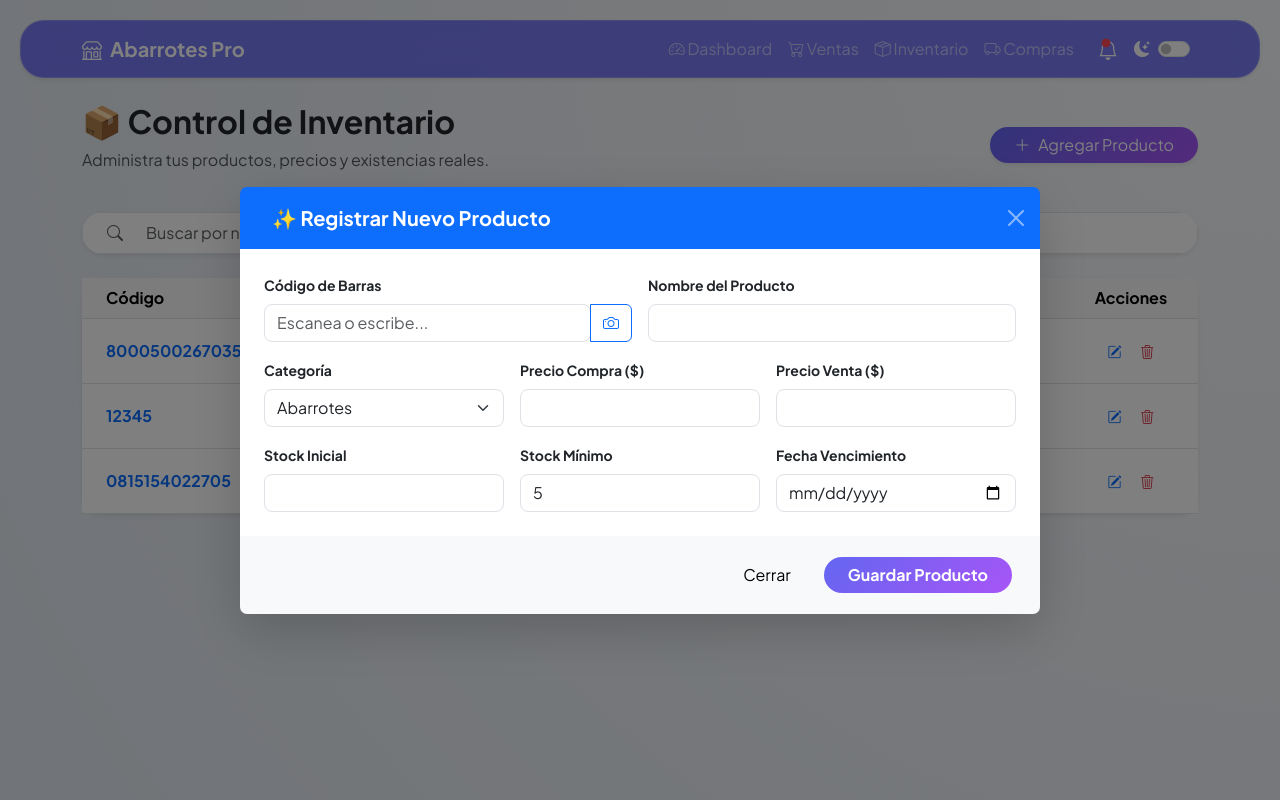
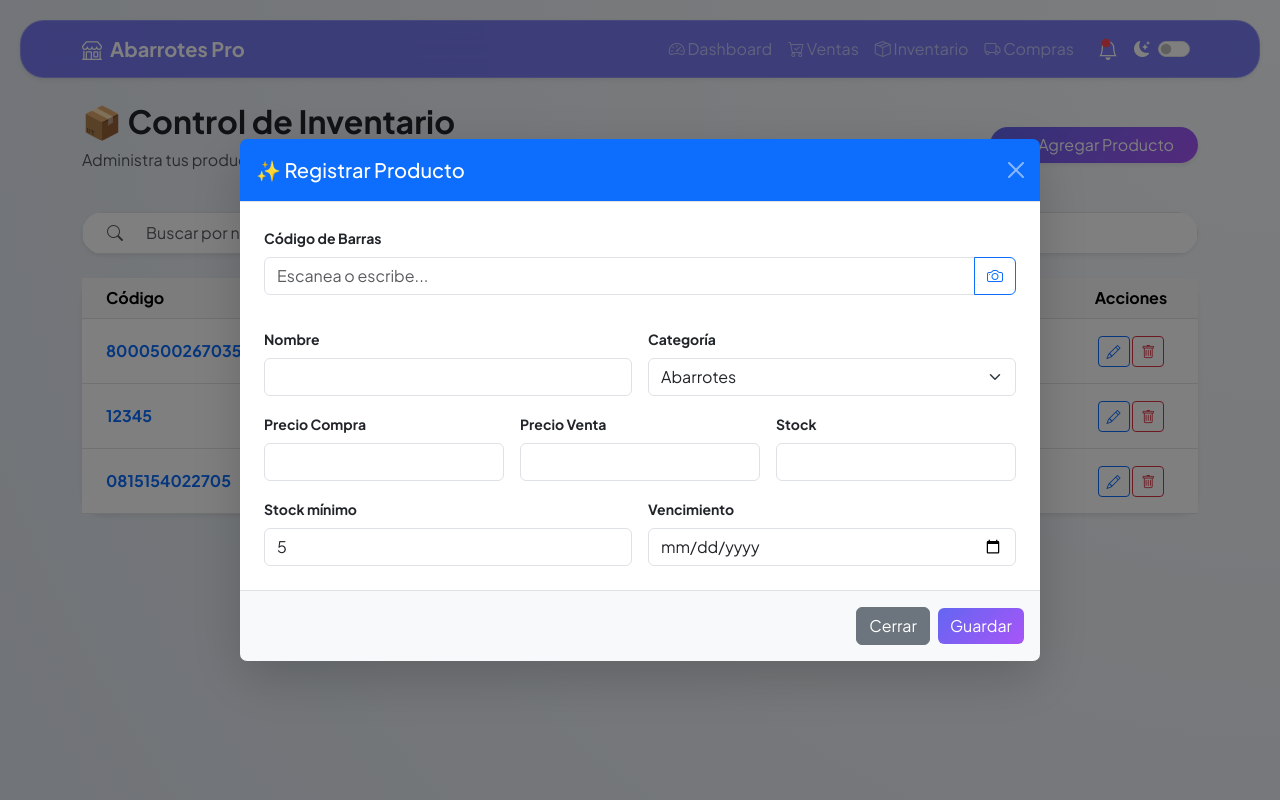
Before and after one commit to Victormanzou/ANDROID, a Flask app: page /inventario in a window 1280 px wide, after a click on "Agregar Producto". Run offline with Flask 3, Linux system fonts and the light colour scheme; data comes from the database, SQL or seed files in the repository.

Commit message:
Actualizar inventario.html

```diff
--- a/templates/inventario.html
+++ b/templates/inventario.html
@@ -11,11 +11,16 @@
     </button>
 </div>
 
+<!-- BUSCADOR -->
 <div class="input-group mb-4 shadow-sm rounded-pill overflow-hidden">
-    <span class="input-group-text bg-white border-end-0 ps-4"><i class="bi bi-search text-muted"></i></span>
-    <input type="text" id="inputBusqueda" class="form-control border-start-0 py-2" placeholder="Buscar por nombre, categoría o código de barras...">
+    <span class="input-group-text bg-white border-end-0 ps-4">
+        <i class="bi bi-search text-muted"></i>
+    </span>
+    <input type="text" id="inputBusqueda" class="form-control border-start-0 py-2"
+           placeholder="Buscar por nombre, categoría o código de barras...">
 </div>
 
+<!-- TABLA -->
 <div class="card shadow-sm border-0" style="border-radius: 20px;">
     <div class="card-body p-0">
         <div class="table-responsive">
@@ -31,40 +36,52 @@
                         <th class="text-center">Acciones</th>
                     </tr>
                 </thead>
+
                 <tbody>
                     {% for producto in productos %}
                     <tr>
                         <td class="ps-4 fw-bold text-primary">{{ producto['codigo_barras'] }}</td>
+
                         <td>
                             <span class="fw-bold d-block">{{ producto['nombre'] }}</span>
-                            <small class="text-muted">Vence: {{ producto['fecha_vencimiento'] if producto['fecha_vencimiento'] else 'N/A' }}</small>
+                            <small class="text-muted">
+                                Vence: {{ producto['fecha_vencimiento'] if producto['fecha_vencimiento'] else 'N/A' }}
+                            </small>
                         </td>
-                        <td><span class="badge bg-soft-primary text-primary rounded-pill">{{ producto['categoria'] }}</span></td>
+
+                        <td>
+                            <span class="badge bg-primary">{{ producto['categoria'] }}</span>
+                        </td>
+
                         <td>${{ "{:,.2f}".format(producto['precio_compra']) }}</td>
                         <td class="fw-bold text-success">${{ "{:,.2f}".format(producto['precio_venta']) }}</td>
+
                         <td>
                             {% if producto['stock'] <= producto['stock_minimo'] %}
-                                <span class="badge bg-danger rounded-pill">
-                                    <i class="bi bi-exclamation-triangle"></i> {{ producto['stock'] }}
+                                <span class="badge bg-danger">
+                                    {{ producto['stock'] }}
                                 </span>
                             {% else %}
-                                <span class="badge bg-success rounded-pill">{{ producto['stock'] }}</span>
+                                <span class="badge bg-success">
+                                    {{ producto['stock'] }}
+                                </span>
                             {% endif %}
                         </td>
+
                         <td class="text-center">
-                            <button class="btn btn-sm btn-outline-primary border-0"><i class="bi bi-pencil-square"></i></button>
-                            <button class="btn btn-sm btn-outline-danger border-0"><i class="bi bi-trash3"></i></button>
+                            <button class="btn btn-sm btn-outline-primary"><i class="bi bi-pencil"></i></button>
+                            <button class="btn btn-sm btn-outline-danger"><i class="bi bi-trash"></i></button>
                         </td>
                     </tr>
                     {% else %}
                     <tr>
                         <td colspan="7" class="text-center py-5 text-muted">
-                            <i class="bi bi-box-seam display-4 d-block mb-3 opacity-25"></i>
-                            No hay productos registrados en la base de datos.
+                            No hay productos registrados
                         </td>
                     </tr>
                     {% endfor %}
                 </tbody>
+
             </table>
         </div>
     </div>
@@ -74,106 +91,109 @@
 <div class="modal fade" id="modalNuevoProducto" tabindex="-1">
     <div class="modal-dialog modal-lg modal-dialog-centered">
         <div class="modal-content border-0 shadow-lg" style="border-radius: 25px;">
-            <div class="modal-header bg-primary text-white border-0 py-3">
-                <h5 class="modal-title fw-bold ps-3">✨ Registrar Nuevo Producto</h5>
+
+            <div class="modal-header bg-primary text-white">
+                <h5 class="modal-title">✨ Registrar Producto</h5>
                 <button type="button" class="btn-close btn-close-white" data-bs-dismiss="modal"></button>
             </div>
 
             <form action="/inventario/agregar" method="POST">
+
                 <div class="modal-body p-4">
 
-                    <div class="row g-3">
-
-                        <!-- CÓDIGO CON CÁMARA -->
-                        <div class="col-md-6">
+                    <!-- CODIGO CON CAMARA -->
                     <label class="form-label fw-bold small">Código de Barras</label>
 
-                            <div class="input-group">
-                                <input type="text" class="form-control rounded-3" id="codigoProducto" name="codigo" placeholder="Escanea o escribe..." required>
+                    <div class="input-group mb-2">
+                        <input type="text" class="form-control" id="codigoProducto" name="codigo"
+                               placeholder="Escanea o escribe..." required>
 
                         <button type="button" class="btn btn-outline-primary" onclick="toggleCamara()">
                             <i class="bi bi-camera"></i>
                         </button>
                     </div>
 
-                            <div id="camaraInventario" class="mt-2" style="display:none; border:2px solid #0d6efd; border-radius:10px; padding:10px;">
+                    <div id="camaraInventario"
+                         style="display:none; border:2px solid #0d6efd; border-radius:10px; padding:10px;">
                         <div id="readerInventario"></div>
                     </div>
+
+                    <div class="row mt-3 g-3">
+
+                        <div class="col-md-6">
+                            <label class="form-label fw-bold small">Nombre</label>
+                            <input type="text" class="form-control" name="nombre" required>
                         </div>
 
                         <div class="col-md-6">
-                            <label class="form-label fw-bold small">Nombre del Producto</label>
-                            <input type="text" class="form-control rounded-3" name="nombre" required>
-                        </div>
-
-                        <div class="col-md-4">
                             <label class="form-label fw-bold small">Categoría</label>
-                            <select class="form-select rounded-3" name="categoria">
-                                <option value="Abarrotes">Abarrotes</option>
-                                <option value="Lácteos">Lácteos</option>
-                                <option value="Bebidas">Bebidas</option>
-                                <option value="Limpieza">Limpieza</option>
-                                <option value="Frutas y Verduras">Frutas y Verduras</option>
+                            <select class="form-select" name="categoria">
+                                <option>Abarrotes</option>
+                                <option>Lácteos</option>
+                                <option>Bebidas</option>
+                                <option>Limpieza</option>
+                                <option>Frutas y Verduras</option>
                             </select>
                         </div>
 
                         <div class="col-md-4">
-                            <label class="form-label fw-bold small">Precio Compra ($)</label>
-                            <input type="number" step="0.01" class="form-control rounded-3" name="p_compra" required>
+                            <label class="form-label fw-bold small">Precio Compra</label>
+                            <input type="number" step="0.01" class="form-control" name="p_compra" required>
                         </div>
 
                         <div class="col-md-4">
-                            <label class="form-label fw-bold small">Precio Venta ($)</label>
-                            <input type="number" step="0.01" class="form-control rounded-3" name="p_venta" required>
+                            <label class="form-label fw-bold small">Precio Venta</label>
+                            <input type="number" step="0.01" class="form-control" name="p_venta" required>
                         </div>
 
                         <div class="col-md-4">
-                            <label class="form-label fw-bold small">Stock Inicial</label>
-                            <input type="number" class="form-control rounded-3" name="stock" required>
+                            <label class="form-label fw-bold small">Stock</label>
+                            <input type="number" class="form-control" name="stock" required>
                         </div>
 
-                        <div class="col-md-4">
-                            <label class="form-label fw-bold small">Stock Mínimo</label>
-                            <input type="number" class="form-control rounded-3" name="stock_min" value="5">
+                        <div class="col-md-6">
+                            <label class="form-label fw-bold small">Stock mínimo</label>
+                            <input type="number" class="form-control" name="stock_min" value="5">
                         </div>
 
-                        <div class="col-md-4">
-                            <label class="form-label fw-bold small">Fecha Vencimiento</label>
-                            <input type="date" class="form-control rounded-3" name="vencimiento">
+                        <div class="col-md-6">
+                            <label class="form-label fw-bold small">Vencimiento</label>
+                            <input type="date" class="form-control" name="vencimiento">
                         </div>
 
                     </div>
 
                 </div>
 
-                <div class="modal-footer bg-light border-0 py-3 px-4">
-                    <button type="button" class="btn btn-light rounded-pill px-4" data-bs-dismiss="modal">Cerrar</button>
-                    <button type="submit" class="btn btn-primary rounded-pill px-4 fw-bold">Guardar Producto</button>
+                <div class="modal-footer bg-light">
+                    <button type="button" class="btn btn-secondary" data-bs-dismiss="modal">Cerrar</button>
+                    <button type="submit" class="btn btn-primary">Guardar</button>
                 </div>
+
             </form>
+
         </div>
     </div>
 </div>
 
-<!-- SCRIPT BUSCADOR -->
+<!-- BUSCADOR -->
 <script>
-document.getElementById('inputBusqueda').addEventListener('keyup', function() {
+document.getElementById("inputBusqueda").addEventListener("keyup", function () {
     let filtro = this.value.toUpperCase();
-    let filas = document.querySelector("#tablaInventario tbody").getElementsByTagName("tr");
+    let filas = document.querySelectorAll("#tablaInventario tbody tr");
 
-    for (let i = 0; i < filas.length; i++) {
-        let texto = filas[i].innerText.toUpperCase();
-        filas[i].style.display = texto.includes(filtro) ? "" : "none";
-    }
+    filas.forEach(f => {
+        f.style.display = f.innerText.toUpperCase().includes(filtro) ? "" : "none";
+    });
 });
 </script>
 
-<!-- CÁMARA -->
+<!-- CAMARA ANDROID POS -->
 <script src="https://unpkg.com/html5-qrcode"></script>
 
 <script>
 let scannerInventario = null;
-let escaneoActivo = false;
+let bloqueado = false;
 
 function toggleCamara() {
     const cont = document.getElementById("camaraInventario");
@@ -184,36 +204,49 @@ function toggleCamara() {
     } else {
         cont.style.display = "none";
         if (scannerInventario) {
-            scannerInventario.clear();
+            scannerInventario.clear().catch(()=>{});
             scannerInventario = null;
         }
     }
 }
 
 function iniciarCamara() {
-    if (scannerInventario) return;
 
-    scannerInventario = new Html5QrcodeScanner("readerInventario", {
-        fps: 10,
-        qrbox: 200
-    });
+    Html5Qrcode.getCameras().then(devices => {
 
-    scannerInventario.render(onScan);
-}
+        let cameraId = devices.find(d =>
+            d.label.toLowerCase().includes("back") ||
+            d.label.toLowerCase().includes("trasera") ||
+            d.label.toLowerCase().includes("rear")
+        )?.id || devices[0].id;
 
-function onScan(text) {
-    if (escaneoActivo) return;
+        scannerInventario = new Html5Qrcode("readerInventario");
 
-    escaneoActivo = true;
+        scannerInventario.start(
+            cameraId,
+            {
+                fps: 12,
+                qrbox: 220
+            },
+            (text) => {
+
+                if (bloqueado) return;
+                bloqueado = true;
 
                 document.getElementById("codigoProducto").value = text;
 
-    scannerInventario.clear();
+                if (navigator.vibrate) navigator.vibrate(80);
+
+                scannerInventario.stop().then(() => {
                     scannerInventario = null;
+                    document.getElementById("camaraInventario").style.display = "none";
+                });
 
-    document.getElementById("camaraInventario").style.display = "none";
+                setTimeout(() => bloqueado = false, 1200);
+            }
+        );
 
-    setTimeout(() => escaneoActivo = false, 2000);
+    });
 }
 </script>
 
```
Lines whose indentation alone changed are shown as unchanged.
